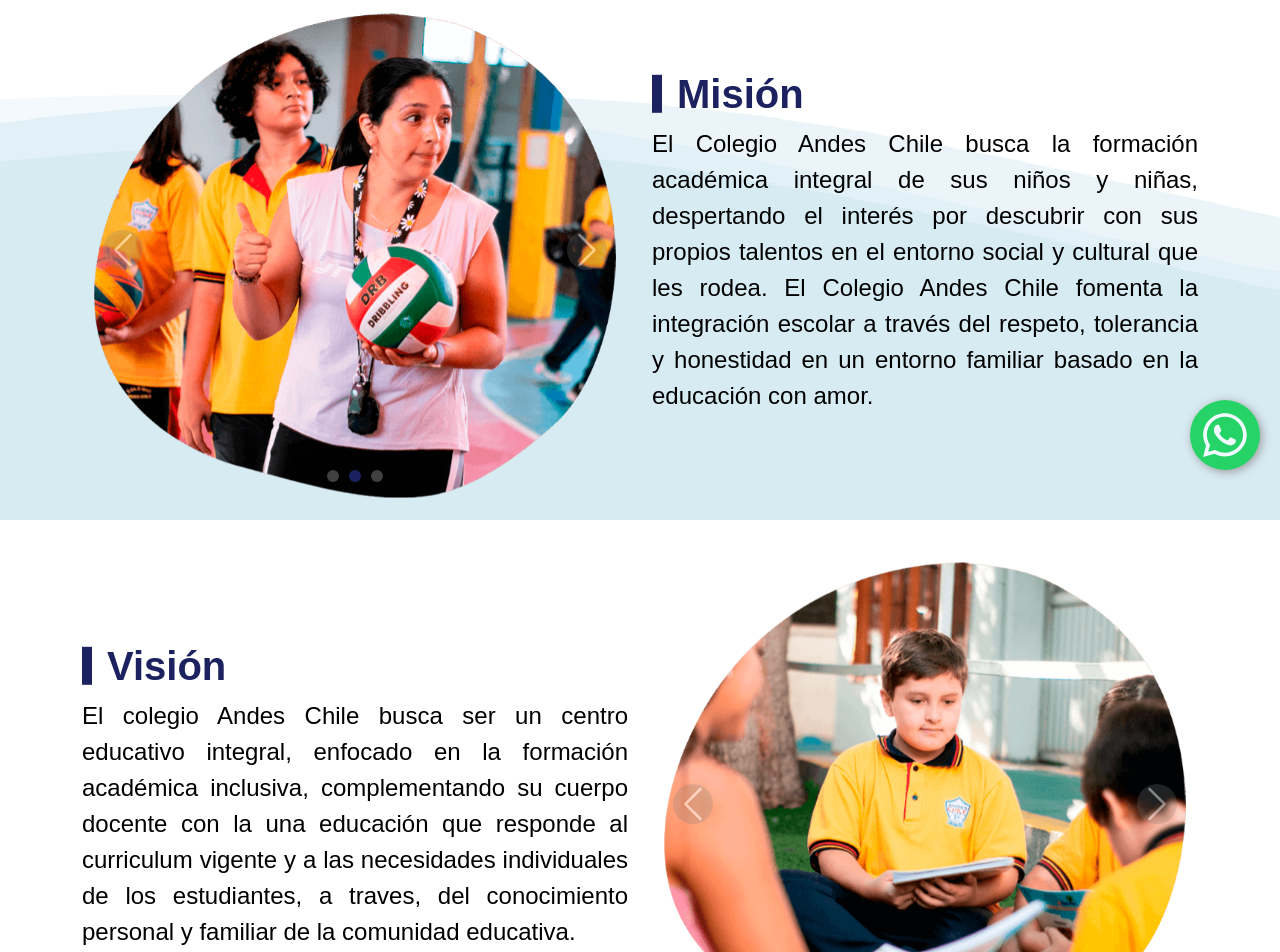
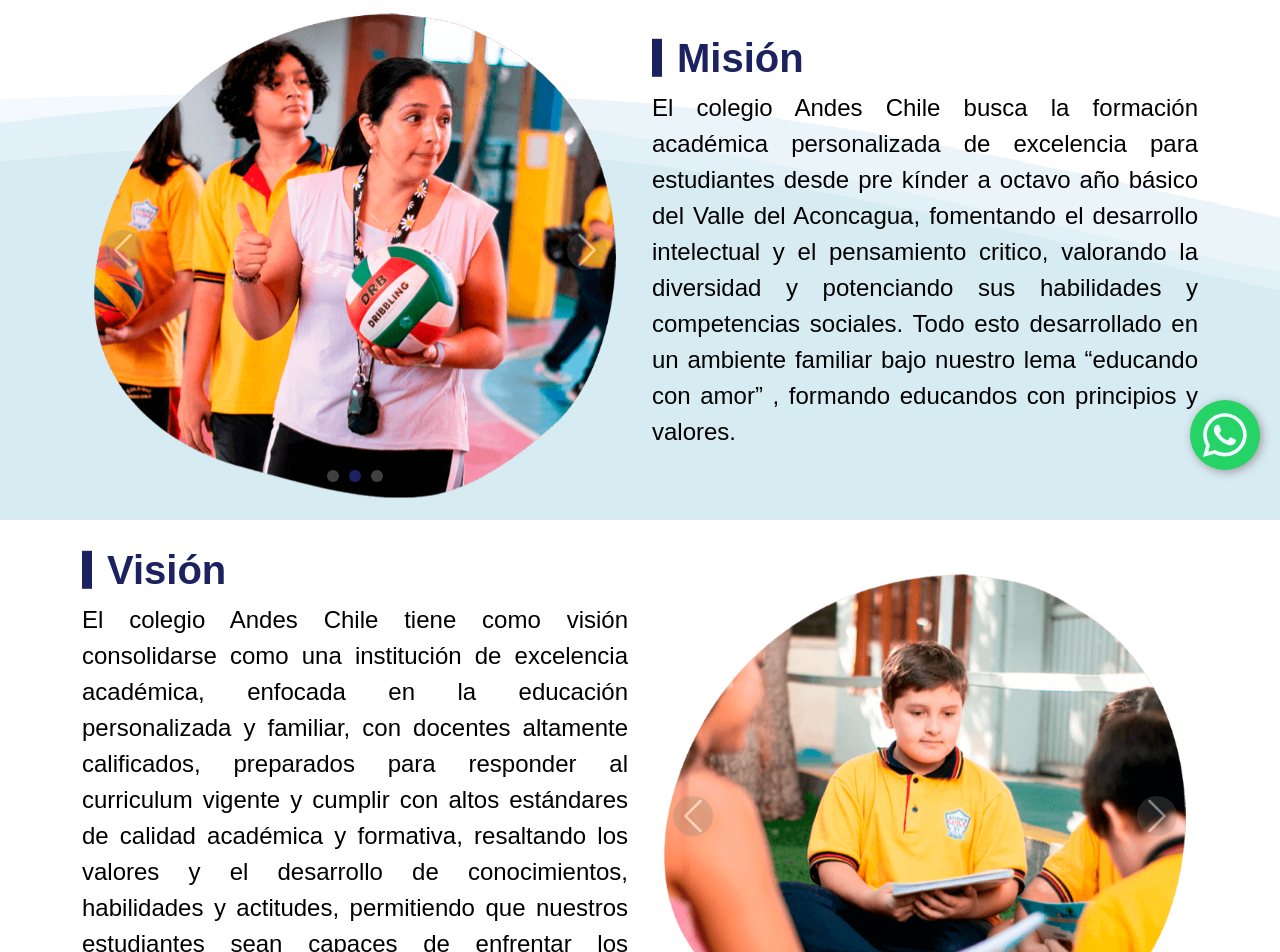
Before and after one commit to omGuerraAlfaro/web-colegio-vite, a React (Vite) app: page /mision-vision in a window 1280 px wide. Shown: the part 280-1232 px from the top of the page. Built offline with nearby package versions, Linux system fonts and the light colour scheme.

Commit message:
mision vision

```diff
--- a/src/components/MisionVision/MisionVision.tsx
+++ b/src/components/MisionVision/MisionVision.tsx
@@ -63,11 +63,11 @@ function MisionVision() {
                     </div>
                     <div className="col-md-6 col-12 school-info mb-5">
                         <h4 className='tituloMision'>Misión</h4>
-                        <p className='parrafoMision'>El Colegio Andes Chile busca la formación académica integral de sus niños y niñas, despertando el interés por descubrir con sus propios talentos en el entorno social y cultural que les rodea. El Colegio Andes Chile fomenta la integración escolar a través del respeto, tolerancia y honestidad en un entorno familiar basado en la educación con amor.</p>
+                        <p className='parrafoMision'>El colegio Andes Chile busca la formación académica personalizada de excelencia para estudiantes desde pre kínder a octavo año básico del Valle del Aconcagua, fomentando el desarrollo intelectual y el pensamiento critico, valorando la diversidad y potenciando sus habilidades  y competencias sociales. Todo esto desarrollado en un ambiente familiar bajo nuestro lema “educando con amor” , formando educandos con principios y valores.</p>
                     </div>
                     <div className="col-md-6 col-12">
                         <h4 className='tituloVision'>Visión</h4>
-                        <p className='parrafoVision'>El colegio Andes Chile busca ser un centro educativo integral, enfocado en la formación académica inclusiva, complementando su cuerpo docente con la una educación que responde al curriculum vigente y a las necesidades individuales de los estudiantes, a traves, del conocimiento personal y familiar de la comunidad educativa.</p>
+                        <p className='parrafoVision'>El colegio Andes Chile tiene como visión consolidarse como una institución de excelencia académica, enfocada en la educación personalizada y familiar, con docentes altamente calificados, preparados para responder al curriculum vigente y cumplir con altos estándares de calidad académica y formativa, resaltando los valores y el desarrollo de conocimientos, habilidades y actitudes,  permitiendo que nuestros estudiantes sean capaces de enfrentar los desafíos que les presenta la sociedad siendo agente con altas expectativas de crecimiento , constituyéndose un aporte para la misma.</p>
                     </div>
                     <div className="col-md-6 col-12 school-info">
                         <CarouselSimce />
```
